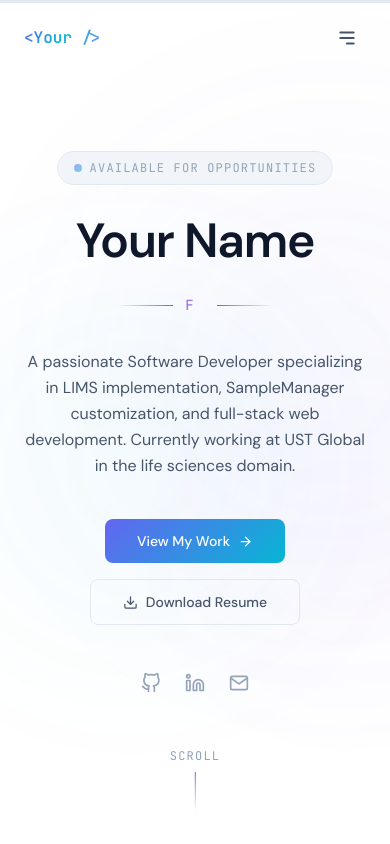
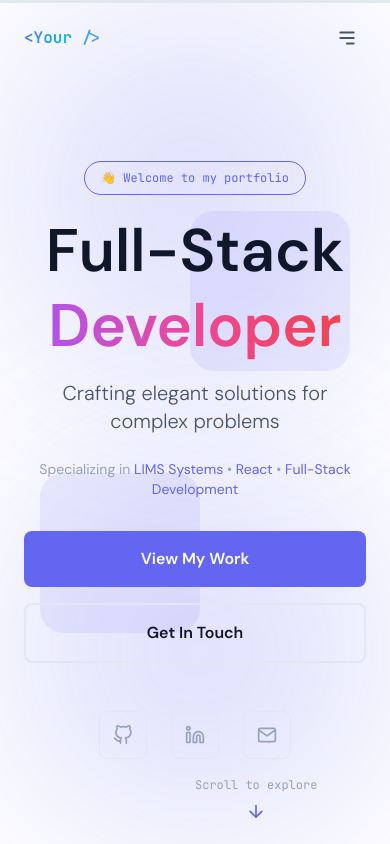
Before and after one commit to Sritharan39/Portfolio, a React (Vite) app: page / in a window 390 px wide. Shown: the top 844 px of the page. Built offline with nearby package versions, Linux system fonts and the light colour scheme.

Commit message:
refactor: Complete modern redesign with parallax effects, 3D interactions, bold typography, and smooth animations

```diff
--- a/src/components/Hero.jsx
+++ b/src/components/Hero.jsx
@@ -1,131 +1,168 @@
 import { useEffect, useState } from "react";
+import { portfolioData } from "../data/portfolioData";
+import { FiArrowDown, FiGithub, FiLinkedin, FiMail } from "react-icons/fi";
 import { motion } from "framer-motion";
-import { portfolioData } from "../data/portfolioData";
-import { FiGithub, FiLinkedin, FiMail, FiDownload, FiArrowRight } from "react-icons/fi";
-
-const roles = ["Software Developer", "LIMS Specialist", "Full Stack Developer", "SampleManager Expert"];
 
 export default function Hero() {
-  const [roleIndex, setRoleIndex] = useState(0);
-  const [displayed, setDisplayed] = useState("");
-  const [typing, setTyping] = useState(true);
+  const [scrollY, setScrollY] = useState(0);
 
   useEffect(() => {
-    const target = roles[roleIndex];
-    if (typing) {
-      if (displayed.length < target.length) {
-        const t = setTimeout(() => setDisplayed(target.slice(0, displayed.length + 1)), 60);
-        return () => clearTimeout(t);
-      } else {
-        const t = setTimeout(() => setTyping(false), 1800);
-        return () => clearTimeout(t);
-      }
-    } else {
-      if (displayed.length > 0) {
-        const t = setTimeout(() => setDisplayed(displayed.slice(0, -1)), 35);
-        return () => clearTimeout(t);
-      } else {
-        setRoleIndex((i) => (i + 1) % roles.length);
-        setTyping(true);
-      }
-    }
-  }, [displayed, typing, roleIndex]);
+    const handleScroll = () => setScrollY(window.scrollY);
+    window.addEventListener("scroll", handleScroll);
+    return () => window.removeEventListener("scroll", handleScroll);
+  }, []);
+
+  const socialLinks = [
+    { icon: <FiGithub size={20} />, href: portfolioData.social.github, delay: 0.2 },
+    { icon: <FiLinkedin size={20} />, href: portfolioData.social.linkedin, delay: 0.3 },
+    { icon: <FiMail size={20} />, href: portfolioData.social.email, delay: 0.4 },
+  ];
 
   return (
-    <section id="hero" className="min-h-screen flex items-center justify-center relative overflow-hidden"
-      style={{ backgroundColor: "var(--bg-primary)" }}>
-
-      {/* Animated gradient orbs */}
-      <div className="absolute inset-0 overflow-hidden pointer-events-none">
-        <div className="absolute top-[15%] left-[20%] w-[500px] h-[500px] rounded-full blur-[120px] opacity-[0.07] float"
-          style={{ background: "radial-gradient(circle, var(--accent), transparent)" }} />
-        <div className="absolute bottom-[20%] right-[15%] w-[400px] h-[400px] rounded-full blur-[100px] opacity-[0.06] float"
-          style={{ background: "radial-gradient(circle, var(--accent2), transparent)", animationDelay: "2s" }} />
-        <div className="absolute top-[50%] left-[50%] -translate-x-1/2 -translate-y-1/2 w-[300px] h-[300px] rounded-full blur-[80px] opacity-[0.04] float"
-          style={{ background: "radial-gradient(circle, #a855f7, transparent)", animationDelay: "4s" }} />
-        <div className="absolute inset-0 opacity-[0.015]"
-          style={{
-            backgroundImage: "radial-gradient(circle, var(--accent) 1px, transparent 1px)",
-            backgroundSize: "44px 44px",
-          }} />
+    <section className="relative min-h-screen flex items-center justify-center overflow-hidden pt-20" style={{ backgroundColor: "var(--bg-primary)" }}>
+      {/* Animated Background Gradients */}
+      <div className="absolute inset-0 overflow-hidden">
+        <motion.div
+          animate={{ y: scrollY * 0.5 }}
+          className="absolute top-0 left-0 w-96 h-96 rounded-full blur-3xl opacity-20"
+          style={{ background: "var(--accent)", filter: "blur(100px)" }}
+        />
+        <motion.div
+          animate={{ y: scrollY * -0.3 }}
+          className="absolute bottom-0 right-0 w-96 h-96 rounded-full blur-3xl opacity-20"
+          style={{ background: "var(--accent)", filter: "blur(100px)" }}
+        />
       </div>
 
-      <div className="max-w-6xl mx-auto px-6 text-center relative z-10">
-        <motion.div initial={{ opacity: 0, y: 20 }} animate={{ opacity: 1, y: 0 }} transition={{ duration: 0.5 }}>
-          <div className="inline-flex items-center gap-2 px-4 py-2 rounded-full mb-8 border"
-            style={{ backgroundColor: "var(--bg-card)", borderColor: "var(--border)" }}>
-            <span className="w-2 h-2 rounded-full animate-pulse"
-              style={{ background: "linear-gradient(135deg, var(--accent), var(--accent2))" }} />
-            <span className="font-mono text-xs tracking-widest" style={{ color: "var(--text-muted)" }}>
-              AVAILABLE FOR OPPORTUNITIES
-            </span>
-          </div>
+      {/* Main Content */}
+      <div className="relative z-10 max-w-5xl mx-auto px-6 text-center">
+        {/* Greeting Badge */}
+        <motion.div
+          initial={{ opacity: 0, y: -20 }}
+          animate={{ opacity: 1, y: 0 }}
+          transition={{ duration: 0.8 }}
+          className="mb-6 inline-block">
+          <span
+            className="text-xs font-mono px-4 py-2 rounded-full border backdrop-blur-md"
+            style={{
+              background: "rgba(var(--accent-rgb), 0.1)",
+              borderColor: "var(--accent)",
+              color: "var(--accent)",
+            }}>
+            👋 Welcome to my portfolio
+          </span>
         </motion.div>
 
-        <motion.h1 initial={{ opacity: 0, y: 30 }} animate={{ opacity: 1, y: 0 }} transition={{ duration: 0.6, delay: 0.1 }}
-          className="text-5xl md:text-7xl lg:text-8xl font-bold mb-5 tracking-tight leading-none"
-          style={{ color: "var(--text-primary)" }}>
-          {portfolioData.personal.name}
-        </motion.h1>
-
-        <motion.div initial={{ opacity: 0, y: 20 }} animate={{ opacity: 1, y: 0 }} transition={{ duration: 0.6, delay: 0.2 }}
-          className="flex items-center justify-center gap-3 mb-6 h-10">
-          <div className="h-[1px] w-14"
-            style={{ background: "linear-gradient(to right, transparent, var(--accent))" }} />
-          <h2 className="font-mono text-sm md:text-base tracking-widest gradient-text-animate">
-            {displayed}<span className="animate-pulse">|</span>
-          </h2>
-          <div className="h-[1px] w-14"
-            style={{ background: "linear-gradient(to left, transparent, var(--accent))" }} />
+        {/* Main Heading - Bold & Large */}
+        <motion.div
+          initial={{ opacity: 0, y: 30 }}
+          animate={{ opacity: 1, y: 0 }}
+          transition={{ duration: 1, delay: 0.2 }}
+          className="mb-6">
+          <h1 className="text-6xl md:text-8xl font-bold leading-tight mb-4" style={{ color: "var(--text-primary)" }}>
+            <span className="block">Full-Stack</span>
+            <span
+              className="block bg-gradient-to-r from-purple-500 via-pink-500 to-red-500 bg-clip-text text-transparent"
+              style={{ backgroundClip: "text" }}>
+              Developer
+            </span>
+          </h1>
+          <p className="text-xl md:text-2xl font-light mt-4" style={{ color: "var(--text-secondary)" }}>
+            Crafting elegant solutions for complex problems
+          </p>
         </motion.div>
 
-        <motion.p initial={{ opacity: 0, y: 20 }} animate={{ opacity: 1, y: 0 }} transition={{ duration: 0.6, delay: 0.3 }}
-          className="text-base md:text-lg max-w-2xl mx-auto leading-relaxed mb-10"
-          style={{ color: "var(--text-secondary)" }}>
-          {portfolioData.personal.bio}
-        </motion.p>
-
-        <motion.div initial={{ opacity: 0, y: 20 }} animate={{ opacity: 1, y: 0 }} transition={{ duration: 0.6, delay: 0.4 }}
-          className="flex flex-col sm:flex-row items-center justify-center gap-4 mb-12">
-          <a href="#projects"
-            className="group flex items-center gap-2 px-8 py-3 rounded-lg text-white font-medium text-sm btn-primary">
-            View My Work
-            <FiArrowRight size={15} className="group-hover:translate-x-1 transition-transform duration-200" />
-          </a>
-          <a href={portfolioData.personal.resumeUrl} download
-            className="flex items-center gap-2 px-8 py-3 rounded-lg font-medium text-sm transition-all duration-200 border hover:scale-105"
-            style={{ borderColor: "var(--border)", color: "var(--text-secondary)" }}
-            onMouseEnter={e => e.currentTarget.style.borderColor = "var(--accent)"}
-            onMouseLeave={e => e.currentTarget.style.borderColor = "var(--border)"}
-          >
-            <FiDownload size={15} /> Download Resume
-          </a>
+        {/* Subheading with Animated Elements */}
+        <motion.div
+          initial={{ opacity: 0 }}
+          animate={{ opacity: 1 }}
+          transition={{ duration: 1, delay: 0.4 }}
+          className="mb-8">
+          <p className="text-sm md:text-base mb-6" style={{ color: "var(--text-muted)" }}>
+            Specializing in <span style={{ color: "var(--accent)" }}>LIMS Systems</span> • <span style={{ color: "var(--accent)" }}>React</span> • <span style={{ color: "var(--accent)" }}>Full-Stack Development</span>
+          </p>
         </motion.div>
 
-        <motion.div initial={{ opacity: 0 }} animate={{ opacity: 1 }} transition={{ duration: 0.6, delay: 0.5 }}
-          className="flex items-center justify-center gap-6">
-          {[
-            { href: portfolioData.social.github, icon: <FiGithub size={20} />, label: "GitHub" },
-            { href: portfolioData.social.linkedin, icon: <FiLinkedin size={20} />, label: "LinkedIn" },
-            { href: portfolioData.social.email, icon: <FiMail size={20} />, label: "Email" },
-          ].map((item, i) => (
-            <a key={i} href={item.href} target="_blank" rel="noreferrer"
-              className="flex items-center gap-2 text-sm font-mono transition-all duration-200 hover:scale-110"
-              style={{ color: "var(--text-muted)" }}
-              onMouseEnter={e => e.currentTarget.style.color = "var(--accent)"}
-              onMouseLeave={e => e.currentTarget.style.color = "var(--text-muted)"}>
-              {item.icon}
-              <span className="hidden sm:block">{item.label}</span>
-            </a>
+        {/* CTA Buttons */}
+        <motion.div
+          initial={{ opacity: 0, y: 20 }}
+          animate={{ opacity: 1, y: 0 }}
+          transition={{ duration: 1, delay: 0.6 }}
+          className="flex flex-col md:flex-row gap-4 justify-center mb-12">
+          <motion.a
+            href="#projects"
+            whileHover={{ scale: 1.05, y: -2 }}
+            whileTap={{ scale: 0.95 }}
+            className="px-8 py-4 rounded-lg font-semibold text-white transition-all"
+            style={{ background: "var(--accent)", boxShadow: "0 10px 30px rgba(var(--accent-rgb), 0.3)" }}>
+            View My Work
+          </motion.a>
+          <motion.a
+            href="#contact"
+            whileHover={{ scale: 1.05, y: -2, borderColor: "var(--accent)" }}
+            whileTap={{ scale: 0.95 }}
+            className="px-8 py-4 rounded-lg font-semibold border-2 transition-all"
+            style={{ borderColor: "var(--border)", color: "var(--text-primary)" }}>
+            Get In Touch
+          </motion.a>
+        </motion.div>
+
+        {/* Social Links */}
+        <motion.div
+          initial={{ opacity: 0 }}
+          animate={{ opacity: 1 }}
+          transition={{ duration: 1, delay: 0.8 }}
+          className="flex justify-center gap-6">
+          {socialLinks.map((link, i) => (
+            <motion.a
+              key={i}
+              href={link.href}
+              target="_blank"
+              rel="noreferrer"
+              initial={{ opacity: 0, y: 20 }}
+              animate={{ opacity: 1, y: 0 }}
+              transition={{ delay: link.delay }}
+              whileHover={{ scale: 1.2, y: -5 }}
+              className="w-12 h-12 rounded-lg border flex items-center justify-center transition-all"
+              style={{ color: "var(--text-muted)", borderColor: "var(--border)" }}
+              onMouseEnter={(e) => {
+                e.currentTarget.style.borderColor = "var(--accent)";
+                e.currentTarget.style.color = "var(--accent)";
+                e.currentTarget.style.background = "rgba(var(--accent-rgb), 0.1)";
+              }}
+              onMouseLeave={(e) => {
+                e.currentTarget.style.borderColor = "var(--border)";
+                e.currentTarget.style.color = "var(--text-muted)";
+                e.currentTarget.style.background = "transparent";
+              }}>
+              {link.icon}
+            </motion.a>
           ))}
         </motion.div>
       </div>
 
-      <div className="absolute bottom-8 left-1/2 -translate-x-1/2 flex flex-col items-center gap-2">
-        <span className="font-mono text-xs tracking-widest" style={{ color: "var(--text-muted)" }}>SCROLL</span>
-        <div className="w-[1px] h-10"
-          style={{ background: "linear-gradient(to bottom, var(--accent), transparent)" }} />
-      </div>
+      {/* Scroll Down Indicator */}
+      <motion.div
+        animate={{ y: [0, 10, 0] }}
+        transition={{ duration: 2, repeat: Infinity }}
+        className="absolute bottom-8 left-1/2 transform -translate-x-1/2 z-10">
+        <a href="#about" className="flex flex-col items-center gap-2 cursor-pointer">
+          <span className="text-xs font-mono" style={{ color: "var(--text-muted)" }}>Scroll to explore</span>
+          <FiArrowDown size={20} style={{ color: "var(--accent)" }} />
+        </a>
+      </motion.div>
+
+      {/* Parallax Shapes */}
+      <motion.div
+        animate={{ y: scrollY * 0.7, rotate: scrollY * 0.1 }}
+        className="absolute top-1/4 right-10 w-40 h-40 rounded-3xl opacity-10"
+        style={{ background: "var(--accent)" }}
+      />
+      <motion.div
+        animate={{ y: scrollY * -0.5, rotate: scrollY * -0.1 }}
+        className="absolute bottom-1/4 left-10 w-40 h-40 rounded-3xl opacity-10"
+        style={{ background: "var(--accent)" }}
+      />
     </section>
   );
 }
```
Also changed, not shown: src/components/Footer.jsx (+100 -92 lines), src/components/Projects.jsx (+138 -95 lines).
